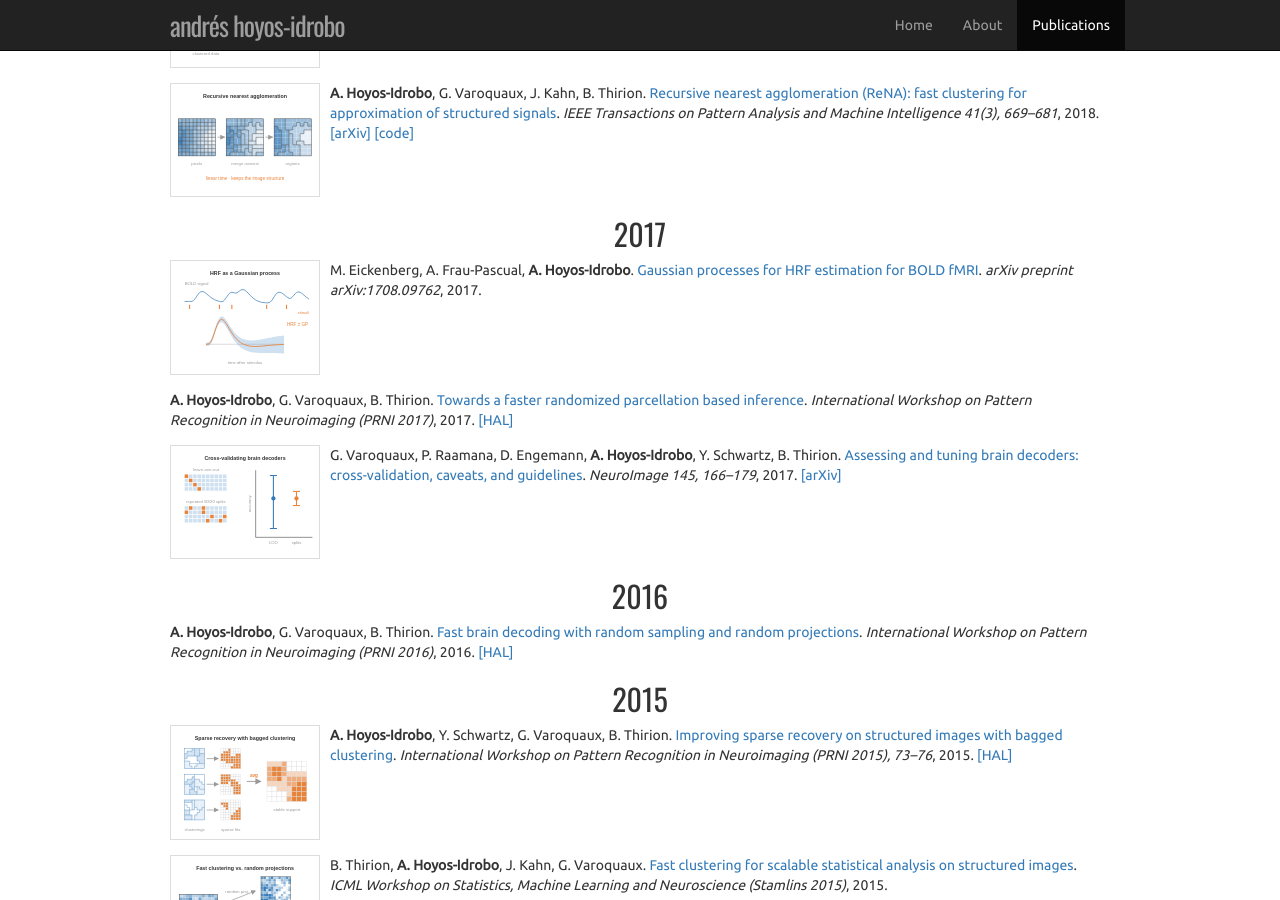
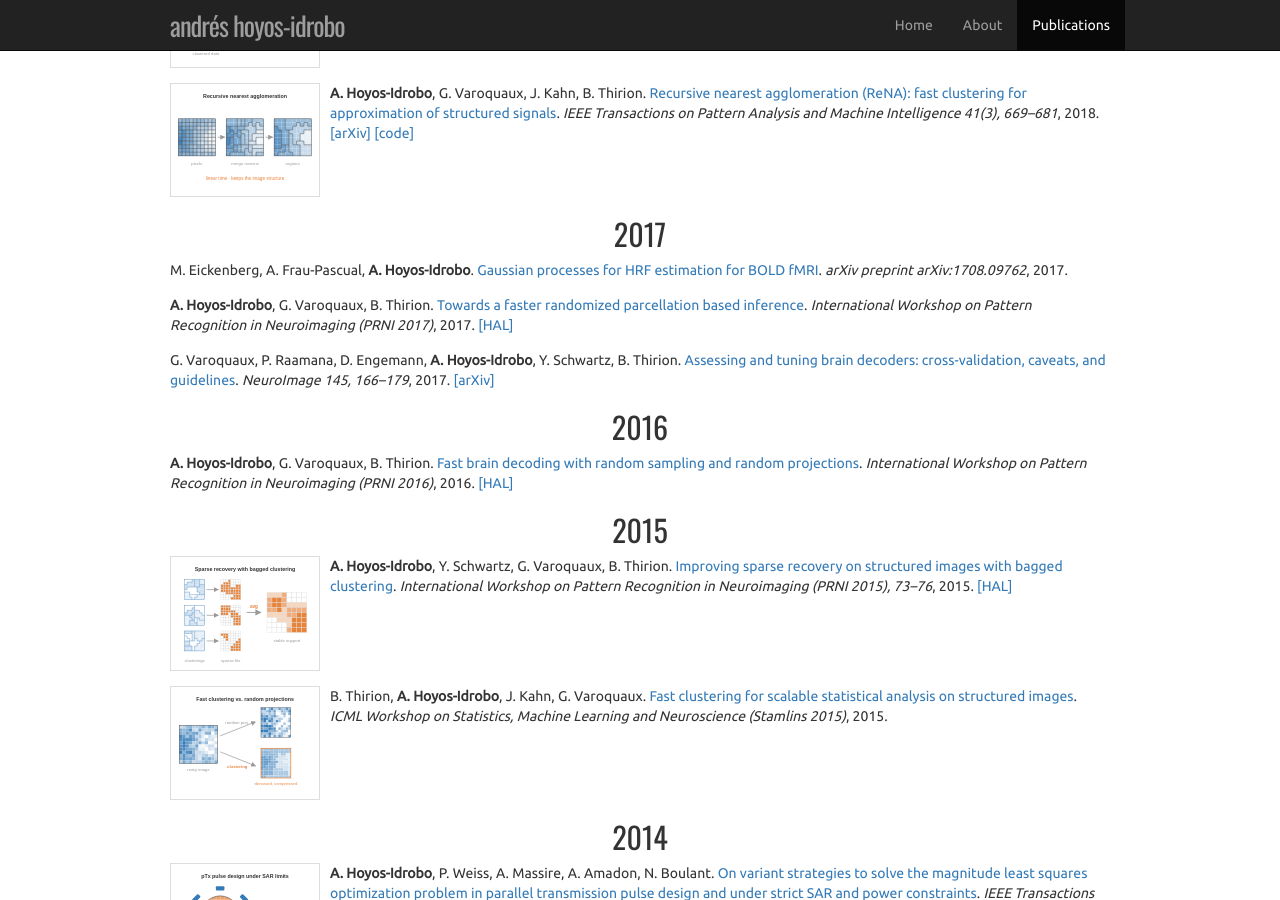
Before and after one commit to ahoyosid/ahoyosid.github.io, a Jekyll site: the page built from publications.md, in a window 1280 px wide and 900 px high, scrolled down 1507 px. Built offline with Jekyll 4.4.1, drawn with Linux system fonts in a browser that asks for light colours.

Commit message:
Remove GP-HRF and brain-decoder figures
Those two entries are text-only again.

Co-Authored-By: Claude Opus 5.5 <noreply@anthropic.com>

```diff
--- a/_data/publications.yml
+++ b/_data/publications.yml
@@ -91,8 +91,6 @@
   venue: "arXiv preprint arXiv:1708.09762"
   year: 2017
   url: "https://arxiv.org/abs/1708.09762"
-  figure: "/img/papers/gp-hrf.svg"
-  figure_alt: "Joint estimation of activation and the hemodynamic response function, modeled as a Gaussian process with uncertainty"
 
 - title: "Towards a faster randomized parcellation based inference"
   authors: "A. Hoyos-Idrobo, G. Varoquaux, B. Thirion"
@@ -107,8 +105,6 @@
   year: 2017
   url: "https://doi.org/10.1016/j.neuroimage.2016.10.038"
   arxiv: "https://arxiv.org/abs/1606.05201"
-  figure: "/img/papers/assessing-brain-decoders.svg"
-  figure_alt: "Cross-validation for brain decoders: leave-one-out gives unstable estimates, repeated random splits give more reliable ones"
 
 - title: "Fast brain decoding with random sampling and random projections"
   authors: "A. Hoyos-Idrobo, G. Varoquaux, B. Thirion"
```
Also changed, not shown: img/papers/assessing-brain-decoders.svg (deleted), img/papers/gp-hrf.svg (deleted).
